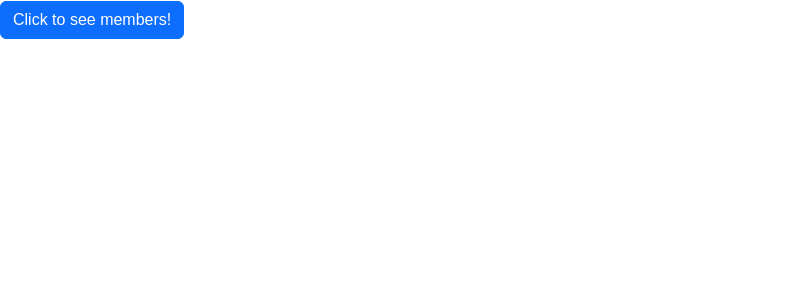
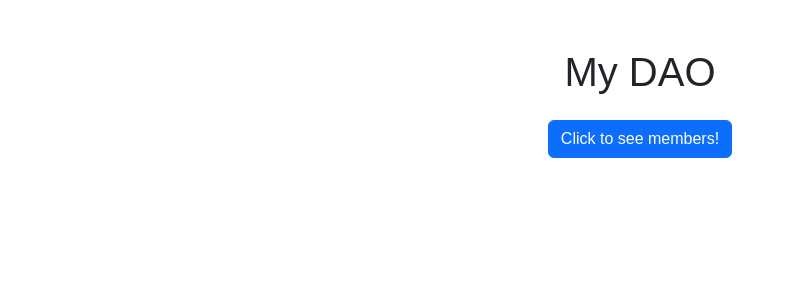
Before and after one commit to harshedabdulla/icp, a React (Vite) app in the folder src/icp_frontend/: page / in a window 1280 px wide. Shown: the top 300 px of the page, without its empty margins (0-795 px from the left). Built offline with nearby package versions, Linux system fonts and the light colour scheme.

Commit message:
added ui changes and edge case issues

```diff
--- a/src/icp_frontend/src/App.jsx
+++ b/src/icp_frontend/src/App.jsx
@@ -1,24 +1,58 @@
-import React from 'react'
-import { Button } from 'react-bootstrap'
+import React, { useState } from 'react'
+import { Button, Table, Alert, Container } from 'react-bootstrap'
 import { chapter_2 } from 'declarations/chapter_2'
 import 'bootstrap/dist/css/bootstrap.min.css'
 
 function App() {
+  const [members, setMembers] = useState([])
+  const [isFetched, setIsFetched] = useState(false)
+
   const handleSubmit = async () => {
     try {
-      const members = await chapter_2.getAllMembers()
-      console.log('Members:', members)
+      const membersData = await chapter_2.getAllMembers()
+      setMembers(membersData)
+      setIsFetched(true)
+      console.log('Members:', membersData)
     } catch (error) {
       console.error('Error fetching members:', error)
+      setIsFetched(true)
     }
   }
 
   return (
-    <main>
-      <Button variant="primary" onClick={handleSubmit}>
-        Click to see members!
-      </Button>
-    </main>
+    <Container className="mt-5">
+      <header className="mb-4">
+        <h1 className="text-center">My DAO</h1>
+      </header>
+      <div className="d-flex justify-content-center mb-4">
+        <Button variant="primary" onClick={handleSubmit}>
+          Click to see members!
+        </Button>
+      </div>
+      {isFetched && members.length === 0 && (
+        <Alert variant="warning" className="text-center">
+          No members
+        </Alert>
+      )}
+      {members.length > 0 && (
+        <Table striped bordered hover className="mt-3">
+          <thead className="thead-dark">
+            <tr>
+              <th>Name</th>
+              <th>Age</th>
+            </tr>
+          </thead>
+          <tbody>
+            {members.map((member, index) => (
+              <tr key={index}>
+                <td>{member.name}</td>
+                <td>{member.age.toString()}</td>
+              </tr>
+            ))}
+          </tbody>
+        </Table>
+      )}
+    </Container>
   )
 }
 
```
